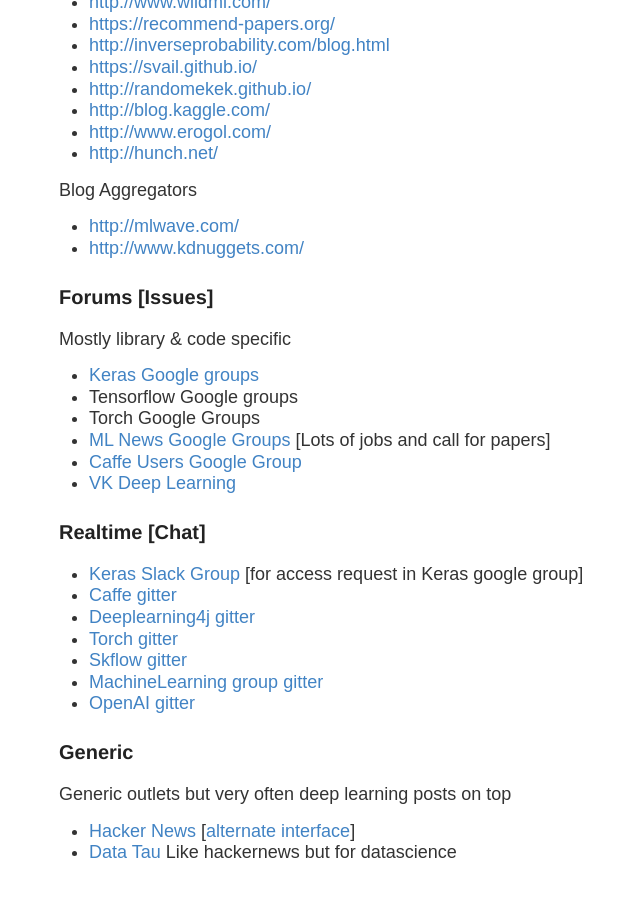
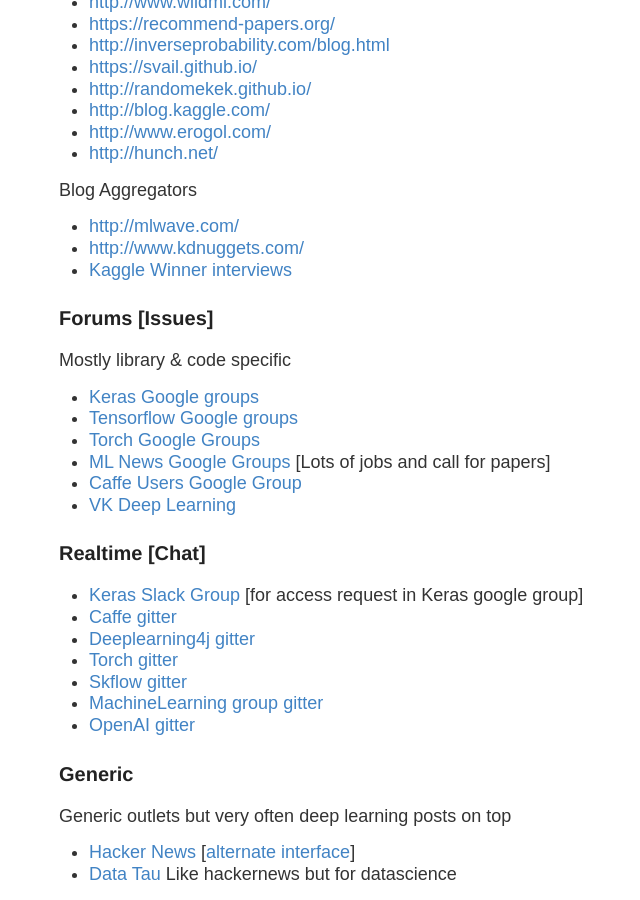
Before and after one commit to iamaaditya/iamaaditya.github.io, a Jekyll site: the page built from keep_on_top.md, in a window 1280 px wide and 900 px high, scrolled down 686 px. Shown: the whole window, without its empty margins (57-697 px from the left). Built offline with Jekyll 4.4.1, drawn with Linux system fonts in a browser that asks for light colours; some web fonts are replaced.

Commit message:
Update from Forestry.io - keep_on_top.md

```diff
--- a/keep_on_top.md
+++ b/keep_on_top.md
@@ -31,16 +31,18 @@
   * <http://hunch.net/>
 
 Blog Aggregators
+
  * <http://mlwave.com/>
  * <http://www.kdnuggets.com/>
+ * [Kaggle Winner interviews](http://blog.kaggle.com/category/winners-interviews/)
 
 
 ### Forums [Issues]
 Mostly library & code specific
 
 * [Keras Google groups](https://groups.google.com/forum/?utm_source=digest&utm_medium=email#!forum/keras-users)
-* Tensorflow Google groups
-* Torch Google Groups
+* [Tensorflow Google groups](https://groups.google.com/forum/#!forum/tensorflow)
+* [Torch Google Groups](https://groups.google.com/forum/#!forum/torch7)
 * [ML News Google Groups](https://groups.google.com/forum/?utm_source=digest&utm_medium=email#!forum/ml-news) [Lots of jobs and call for papers]
 * [Caffe Users Google Group](https://groups.google.com/forum/?utm_source=digest&utm_medium=email#!forum/caffe-users)
 * [VK Deep Learning](https://vk.com/deeplearning)
```
